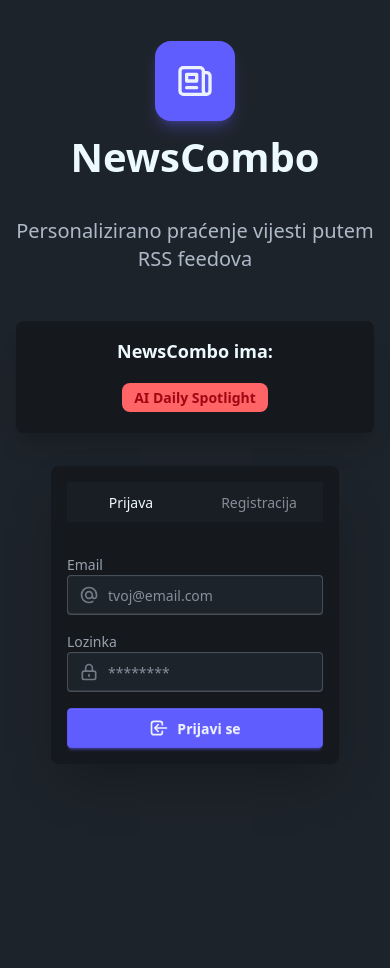
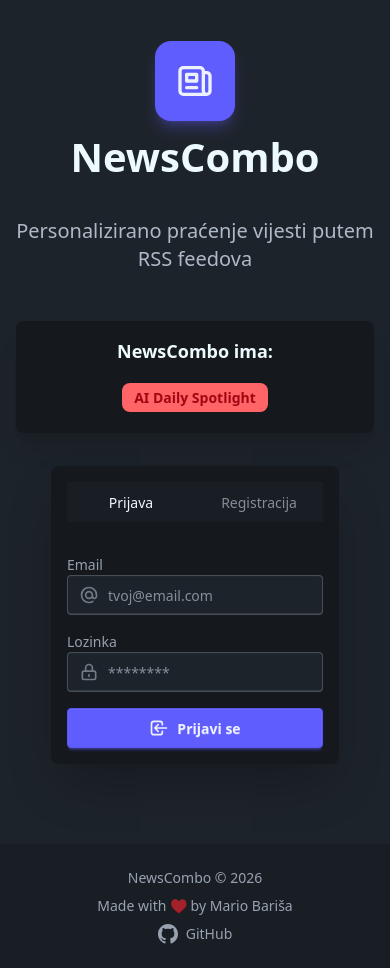
Before and after one commit to MarioBarisa/NewsCombo, a Vue app in the folder frontend/: page /landing in a window 390 px wide. Before the commit the page ends 844 px from the top, so only its background shows below. Built offline with nearby package versions, Linux system fonts and the light colour scheme; no server answers.

Commit message:
optimizacija UI-a na mobilnim uređajima

```diff
--- a/frontend/index.html
+++ b/frontend/index.html
@@ -3,7 +3,7 @@
 
 <head>
   <meta charset="UTF-8">
-  <meta name="viewport" content="width=device-width, initial-scale=1.0">
+  <meta name="viewport" content="width=device-width, initial-scale=1.0, interactive-widget=resizes-content">
   <link rel="icon" type="image/png" href="/favicon-96x96.png" sizes="96x96" />
   <link rel="icon" type="image/svg+xml" href="/favicon.svg" />
   <link rel="shortcut icon" href="/favicon.ico" />
--- a/frontend/src/assets/main.css
+++ b/frontend/src/assets/main.css
@@ -40,12 +40,18 @@
 
 
 html, body, #app {
-  height: 100%;
+  min-height: 100dvh;
+  min-height: 100vh;
   margin: 0;
-  overflow-x: hidden; /* spriječi horizontalni scroll na mobitelu */
+  overflow-x: hidden;
+}
+
+@supports (min-height: 100dvh) {
+  html, body, #app {
+    min-height: 100dvh;
   }
+}
 
-/* timeline i kartice da se ne režu na mobitelu */
 .timeline,
 .timeline li {
   overflow: hidden;
@@ -174,3 +180,10 @@
       padding: 1rem;
     }
   }
+
+
+body {
+  padding-left: env(safe-area-inset-left);
+  padding-right: env(safe-area-inset-right);
+  padding-bottom: env(safe-area-inset-bottom);
+}
--- a/frontend/src/components/NavBar.vue
+++ b/frontend/src/components/NavBar.vue
@@ -1,5 +1,5 @@
 <template>
-  <div class="navbar bg-base-100 shadow-lg">
+  <div class="navbar bg-base-100 shadow-lg sticky top-0 z-50">
     <div class="flex-1">
       <router-link to="/" class="btn btn-ghost text-xl">
         <svg xmlns="http://www.w3.org/2000/svg" class="h-6 w-6 mr-2" fill="none" viewBox="0 0 24 24"
@@ -112,4 +112,11 @@
     height: 2.5rem;
   }
 }
+
+@supports (padding-top: env(safe-area-inset-top)) {
+  .navbar {
+    padding-top: env(safe-area-inset-top);
+  }
+}
+
 </style>
--- a/frontend/src/components/NewsModal.vue
+++ b/frontend/src/components/NewsModal.vue
@@ -2,7 +2,7 @@
   <Teleport to="body">
     <Transition name="modal">
       <div v-if="isOpen" class="modal modal-open" @click.self="closeModal">
-        <div class="modal-box max-w-4xl w-full h-[90vh] p-0 relative flex flex-col overflow-hidden">
+        <div class="modal-box max-w-4xl w-full h-[90dvh] p-0 relative flex flex-col overflow-hidden" style="height: 90dvh; max-height: 90dvh;">
           <div
             class="flex-shrink-0 bg-base-100 border-b border-base-300 px-6 py-4 flex justify-between items-center shadow-sm backdrop-blur-lg bg-base-100/95 z-10">
             <div class="flex-1 min-w-0 sm:pr-4">
--- a/frontend/src/views/LandingView.vue
+++ b/frontend/src/views/LandingView.vue
@@ -285,4 +285,10 @@
     transform: translateY(-100%);
   }
 }
+
+@supports (min-height: 100dvh) {
+  .min-h-screen {
+    min-height: 100dvh !important;
+  }
+}
 </style>
```
